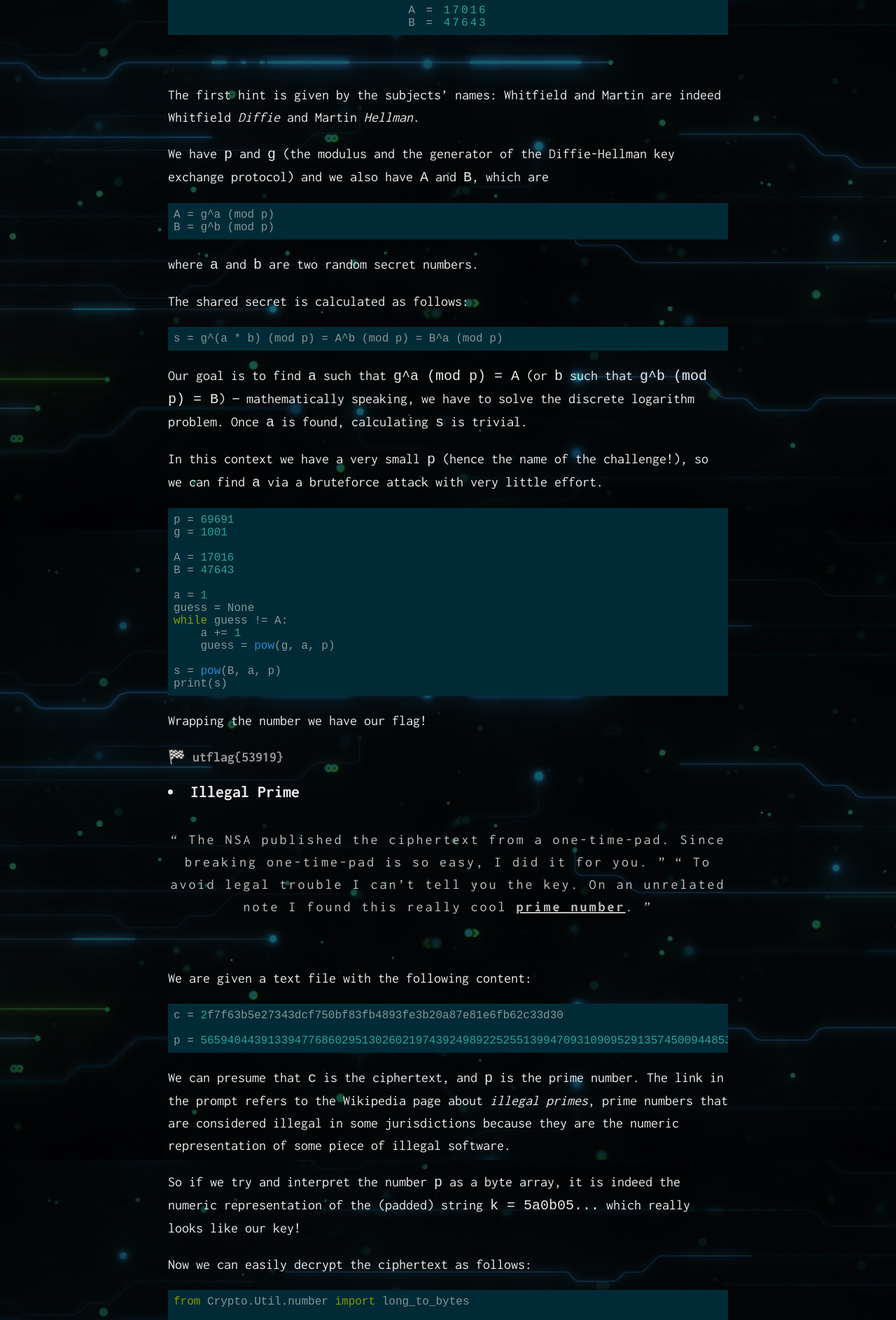
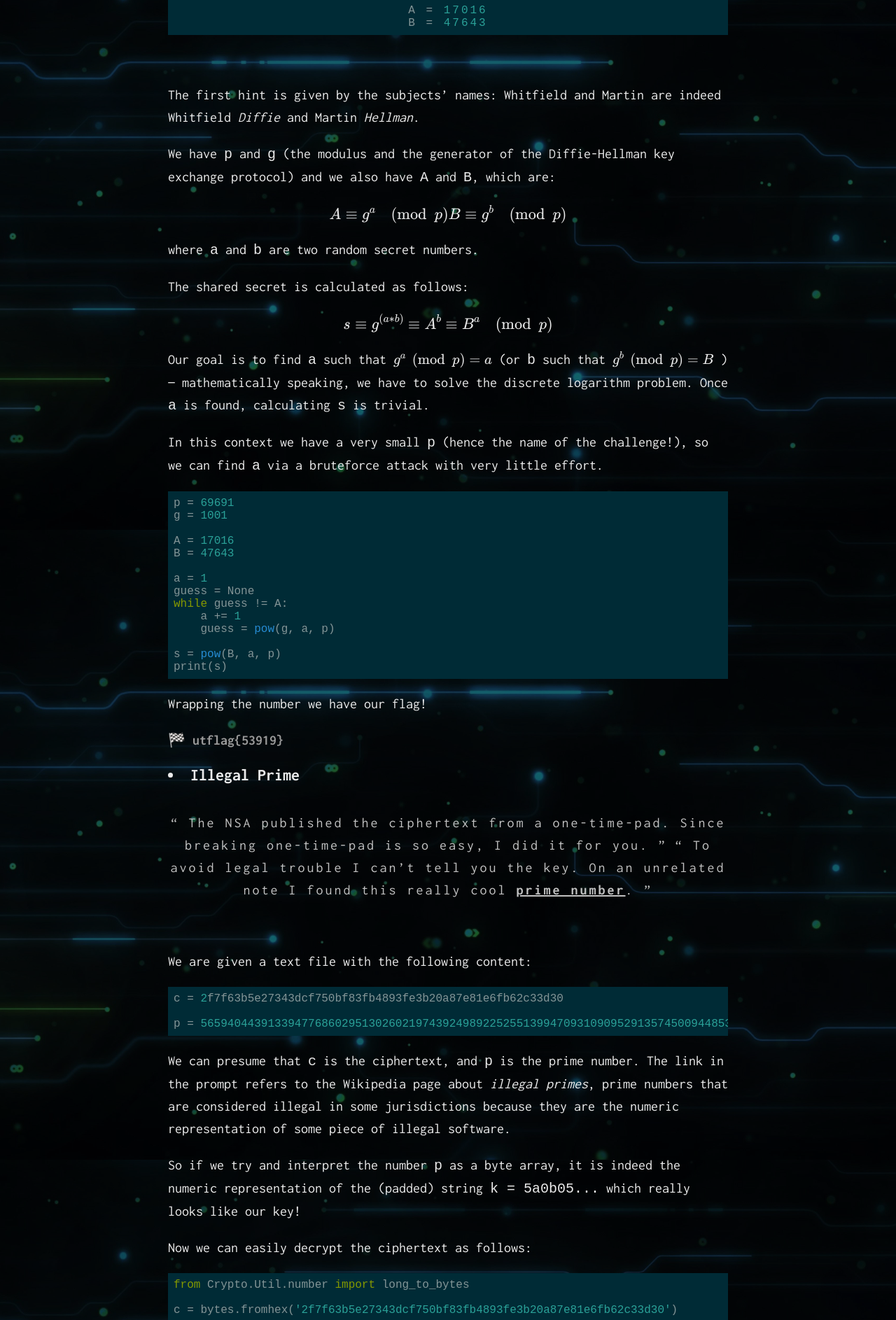
Before and after one commit to born2scan/born2scan.github.io, a Jekyll site: the page built from _posts/2021-03-15-UTCTF.md, in a window 1280 px wide. Shown: the part 1043-2929 px from the top of the page at 70% size. Built offline with Jekyll 4.4.1, drawn with Linux system fonts in a browser that asks for light colours; nearby versions of some CDN libraries; library files that are not in the unit come from our copies.

````diff
--- a/_config.yml
+++ b/_config.yml
@@ -20,7 +20,6 @@ exclude: ["README.md", "README.html"]
 # Build settings
 highlighter: null
 markdown: kramdown
-
-# Custom settings for anchor_links
 kramdown:
-  auto_ids: true
+  auto_ids: true # Custom settings for anchor_links
+  math_engine: mathjax
--- /dev/null
+++ b/_includes/externals/mathjax.html
@@ -0,0 +1,20 @@
+<script id="MathJax-script" async src="{{ "/assets/vendor/mathjax/es5/tex-chtml.js" | prepend: site.baseurl }}"></script>
+<script>
+    // defining custom macros
+    window.MathJax = {
+        tex: {
+            macros: {
+                Mod: ["{\\ \\ (\\mathrm{mod}\\ #1)}", 1]
+            },
+            inlineMath: [['$', '$'], ["\\(", "\\)"]], // enable inline syntax with dollar signs
+            processEscapes: true,      // use \$ to produce a literal dollar sign
+        },
+        // Would be better if we could distinct between display and inline ones. For now adding some css in _defaults.scss even if it's not suggested to do so.
+        // chtml: {
+        //     scale: 1.3
+        // },
+        // svg: {
+        //     scale: 1.3
+        // }
+    };
+</script>
--- a/_layouts/post.html
+++ b/_layouts/post.html
@@ -11,4 +11,6 @@ layout: default
 
 {% include externals/spoilers.html %}
 
+{% include externals/mathjax.html %}
+
 {% include post/about.html %}
--- a/_posts/2021-03-15-UTCTF.md
+++ b/_posts/2021-03-15-UTCTF.md
@@ -30,22 +30,22 @@ date: 2021-03-15
 
 The first hint is given by the subjects' names: Whitfield and Martin are indeed Whitfield _Diffie_ and Martin _Hellman_.
 
-We have `p` and `g` (the modulus and the generator of the Diffie-Hellman key exchange protocol) and we also have `A` and `B`, which are
+We have `p` and `g` (the modulus and the generator of the Diffie-Hellman key exchange protocol) and we also have `A` and `B`, which are:
 
-```text
-A = g^a (mod p)
-B = g^b (mod p)
-```
+$$
+A \equiv g^a \pmod{p} \\
+B \equiv g^b \pmod{p}
+$$
 
 where `a` and `b` are two random secret numbers.
 
 The shared secret is calculated as follows:
 
-```text
-s = g^(a * b) (mod p) = A^b (mod p) = B^a (mod p)
-```
+$$
+s \equiv g^{(a*b)} \equiv A^b \equiv B^a \pmod{p}
+$$
 
-Our goal is to find `a` such that `g^a (mod p) = A` (or `b` such that `g^b (mod p) = B`) --- mathematically speaking, we have to solve the discrete logarithm problem.
+Our goal is to find `a` such that $g^a \pmod{p} = a$ (or `b` such that $g^b \pmod{p} = B$ ) --- mathematically speaking, we have to solve the discrete logarithm problem.
 Once `a` is found, calculating `s` is trivial.
 
 In this context we have a very small `p` (hence the name of the challenge!), so we can find `a` via a bruteforce attack with very little effort.
--- a/_sass/_default.scss
+++ b/_sass/_default.scss
@@ -278,6 +278,11 @@ strong {
     margin-top: 100px;
 }
 
+/* Mathjax formulae */
+mjx-container[jax="CHTML"][display="true"] {
+    font-size: 140% !important;
+}
+
 @media (max-width: 800px) {
     /* =Base */
     p {
````
Also changed, not shown: .gitmodules, README.md.
